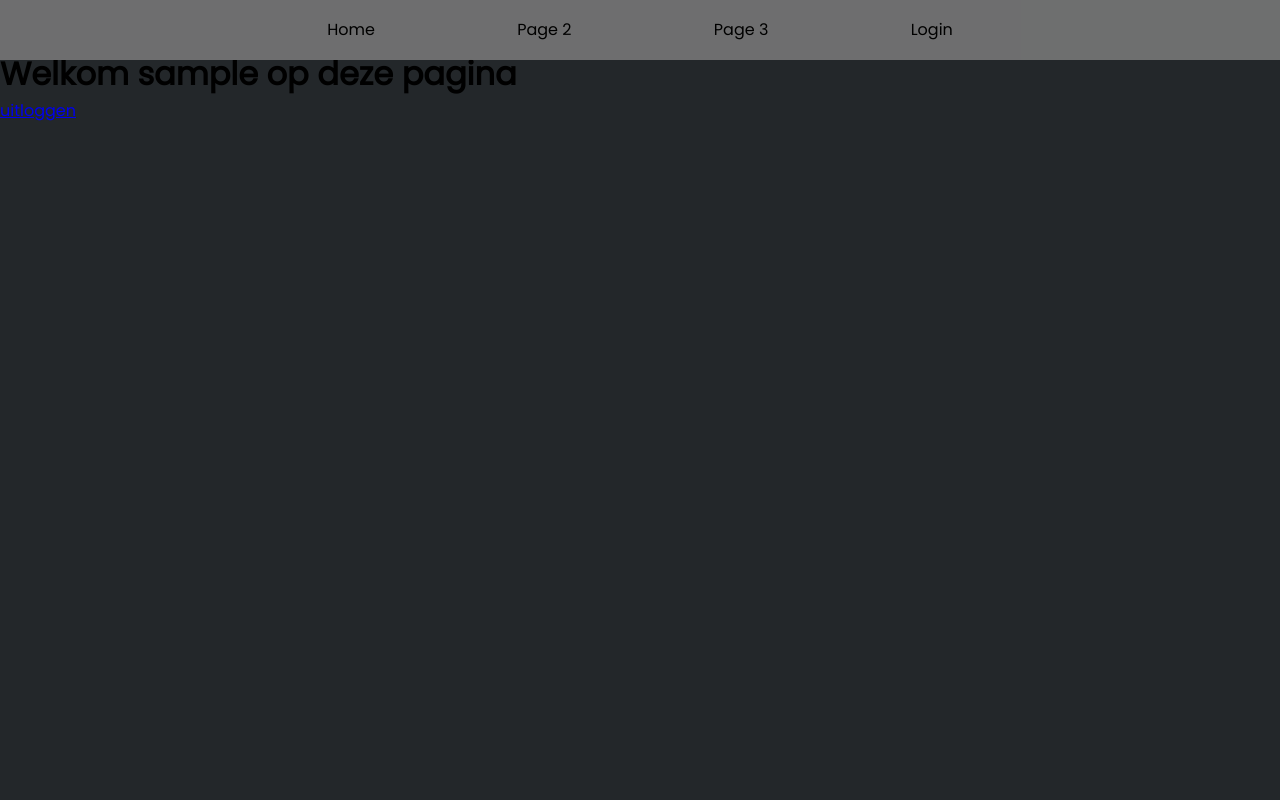
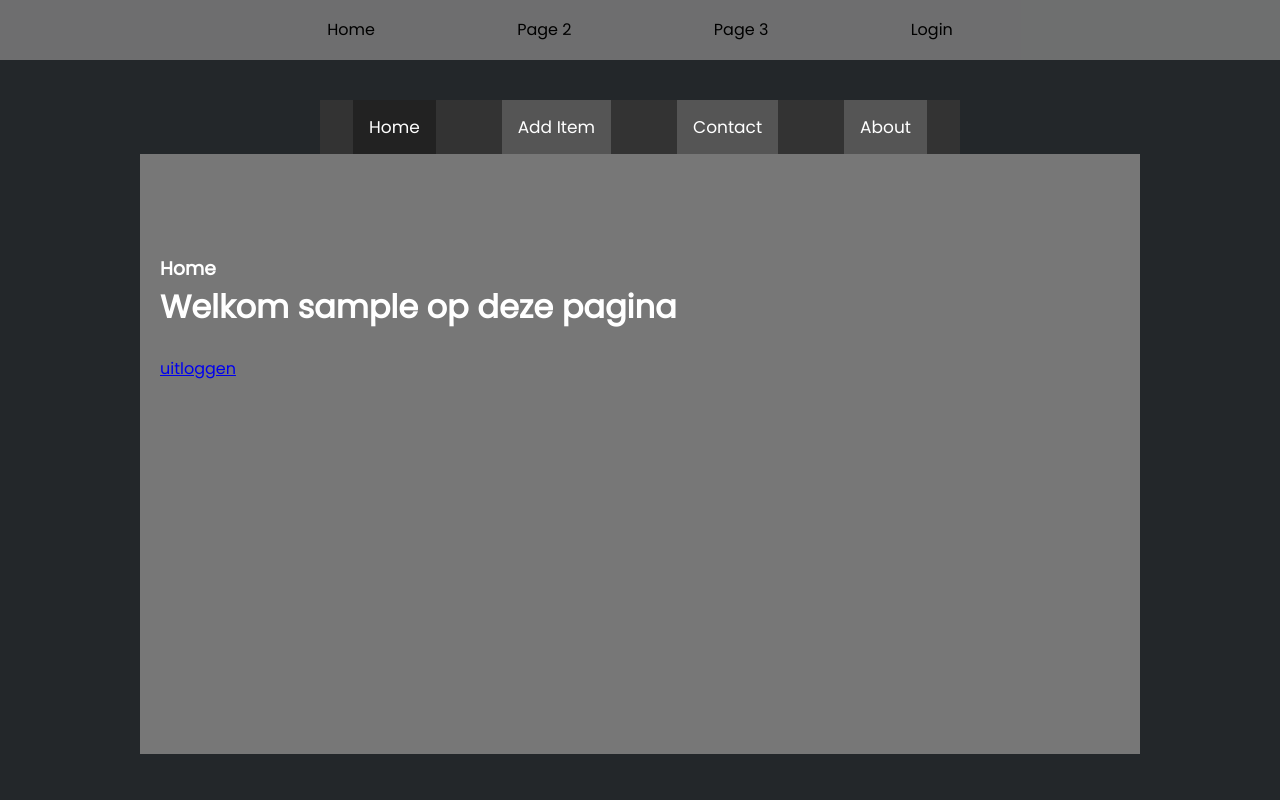
Before and after one commit to offie321/start-up-undefined, a PHP site: page /ingelogd.php in a window 1280 px wide. Run offline with PHP 8.4, Linux system fonts and the light colour scheme; the visitor is signed in with stand-in values (Sample User, id 1).

Commit message:
add tabs

```diff
--- a/css/style.css
+++ b/css/style.css
@@ -149,6 +149,50 @@ margin: 0 auto;
   color: lightgrey;
 }
 
+
+
+/*ingelogde pagina*/
+
+/* Style tab links */
+.tablink {
+  background-color: #555;
+  color: white;
+  float: left;
+  border: none;
+  outline: none;
+  cursor: pointer;
+  padding: 14px 16px;
+  font-size: 17px;
+  width: auto;
+  position: relative;
+}
+
+.boxbtns{
+  display: flex;
+  justify-content: space-around;
+  width: 50vw;
+  margin: 0 auto;
+  background-color: #333333;
+}
+
+.tablink:hover {
+  background-color: #777;
+
+}
+
+/* Style the tab content (and add height:100% for full page content) */
+.tabcontent {
+  color: white;
+  display: none;
+  padding: 100px 20px;
+  height: 50vh;
+  width: 75vw;
+  margin: 0 auto;
+  position: relative;
+  overflow-y: auto;
+}
+
+#Home, #News, #Contact, #About {background-color: #777777;}
 
 /*Footer*/
 .h3-ftr-logo{
--- a/ingelogd.php
+++ b/ingelogd.php
@@ -1,3 +1,5 @@
+<!-- dashboard page -->
+
 <?php
 session_start();
 if ($_SESSION['ingelogd'] != true) {
@@ -39,9 +41,57 @@ if (isset($_SESSION['user'])) {
 
      </header>
      <div class="spacer"></div>
+     <div class="spacer"></div>
 
-     <?php echo "<h1> Welkom". " ".$_SESSION['user']." " ."op deze pagina </h1>" ?>
 
-     <a class="uitlog-knop" href="logout.php">uitloggen</a>
+<div class="boxbtns">
+<button class="tablink hover-underline-animation" onclick="openPage('Home', this, '#222222')" id="defaultOpen">Home</button>
+<button class="tablink hover-underline-animation" onclick="openPage('News', this, '#222222')">Add Item</button>
+<button class="tablink hover-underline-animation" onclick="openPage('Contact', this, '#222222')">Contact</button>
+<button class="tablink hover-underline-animation" onclick="openPage('About', this, '#222222')">About</button>
+</div>
+<div id="Home" class="tabcontent">
+  <h3>Home</h3>
+  <?php echo "<h1> Welkom". " ".$_SESSION['user']." " ."op deze pagina </h1>" ?>
+  <br>
+  <a class="uitlog-knop" href="logout.php">uitloggen</a>
+</div>
+
+<div id="News" class="tabcontent">
+  <h3>Add new Items</h3>
+  <p>WURD UN GEWURKT</p>
+</div>
+
+<div id="Contact" class="tabcontent">
+  <h3>.....</h3>
+  <p>Get in touch, or swing by for a cup of coffee.</p>
+</div>
+
+<div id="About" class="tabcontent">
+  <h3>....</h3>
+  <p>Who we are and what we do.</p>
+</div>
+
+
+
+
+<script>
+  function openPage(pageName,elmnt,color) {
+    var i, tabcontent, tablinks;
+    tabcontent = document.getElementsByClassName("tabcontent");
+    for (i = 0; i < tabcontent.length; i++) {
+      tabcontent[i].style.display = "none";
+    }
+    tablinks = document.getElementsByClassName("tablink");
+    for (i = 0; i < tablinks.length; i++) {
+      tablinks[i].style.backgroundColor = "";
+    }
+    document.getElementById(pageName).style.display = "block";
+    elmnt.style.backgroundColor = color;
+  }
+
+  // Get the element with id="defaultOpen" and click on it
+  document.getElementById("defaultOpen").click();
+</script>
    </body>
  </html>
```
